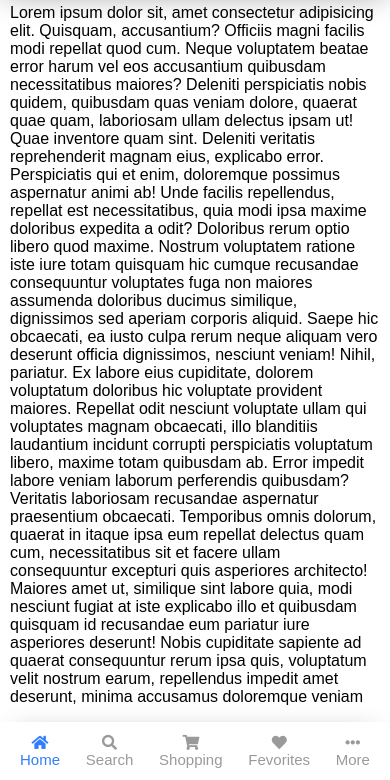
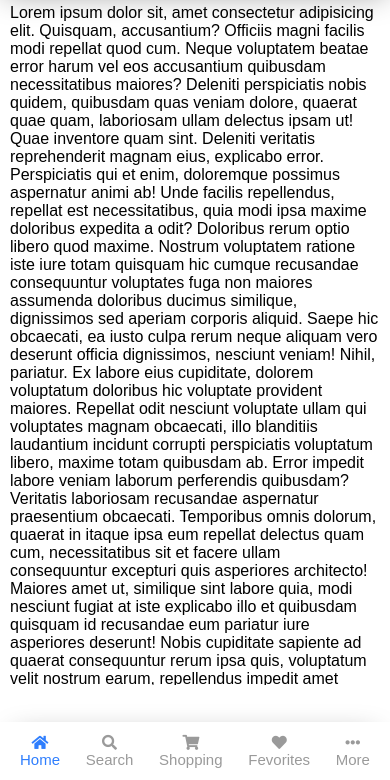
Before and after one commit to Jawad-Jamil/Mobile-Layout, a plain HTML site: page index.html in a window 390 px wide. Shown: the part 64-844 px from the top of the page. Drawn offline with Linux system fonts and the light colour scheme.

Commit message:
Update mobile.css

```diff
--- a/mobile.css
+++ b/mobile.css
@@ -114,13 +114,14 @@ i.cross{
 
 
 main{
-    height: calc(100vh - 128px);
+    height: calc(100vh - 65px);
 }
 
 
 main div{
     padding: 5px 10px;
-    height: 99%;
+    padding-bottom: 0px;
+    height: 88%;
     overflow-x: hidden;
     overflow-y: scroll;
 }
```
